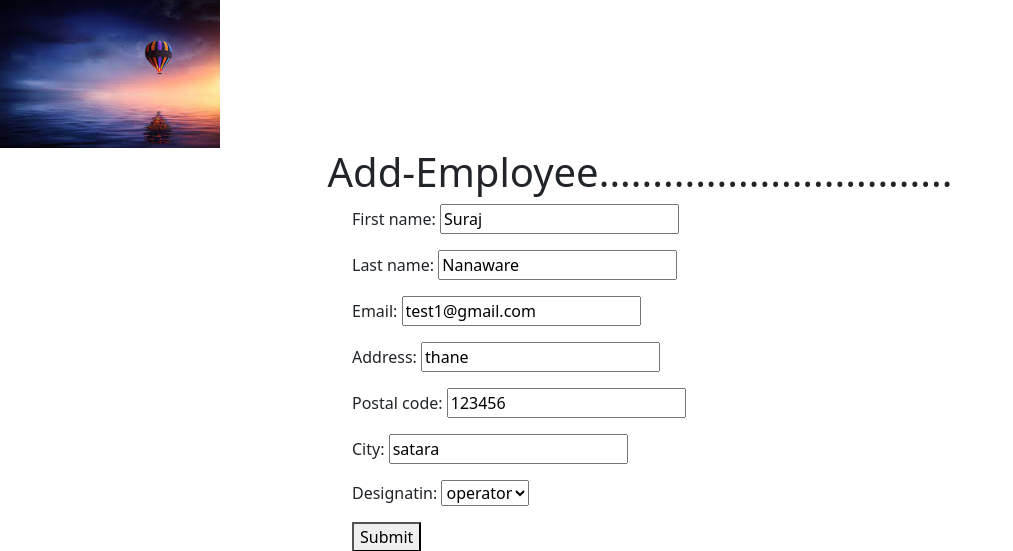
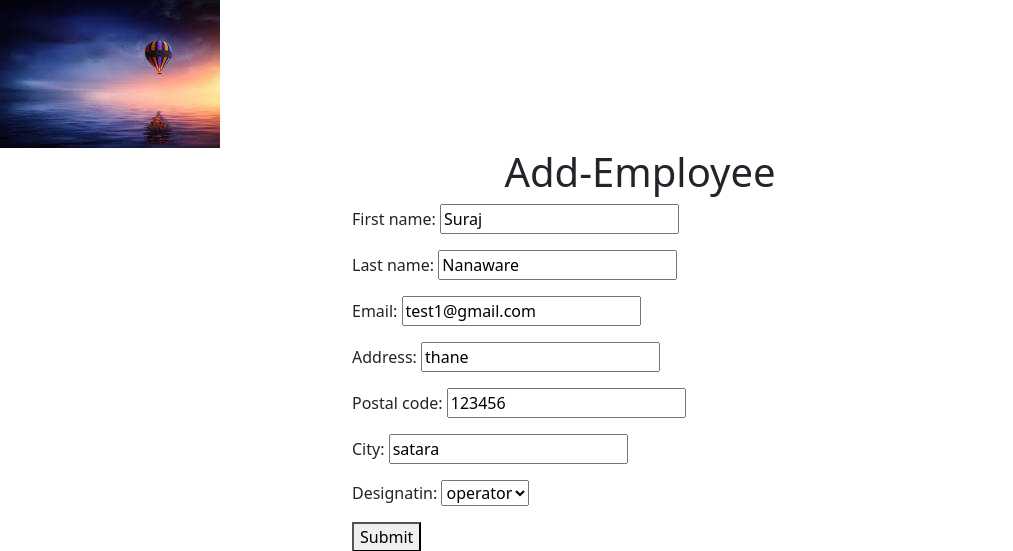
Before and after one commit to Suraj021195/new-reo, a Django app: page /edit/2/ in a window 1280 px wide. Shown: the top 551 px of the page, without its empty margins (0-1013 px from the left). Run offline with Django 4.2, Linux system fonts and the light colour scheme; data comes from the database, SQL or seed files in the repository.

Commit message:
my first commit

```diff
--- a/employee/templates/Add_employee.html
+++ b/employee/templates/Add_employee.html
@@ -7,13 +7,13 @@
     <meta name="viewport" content="width=device-width, initial-scale=1">
     <!-- Bootstrap CSS -->
     <link rel="stylesheet" href="https://cdn.jsdelivr.net/npm/bootstrap@5.1.3/dist/css/bootstrap.min.css">
-    <title>Add Employee-------------</title>
+    <title>Add Employee</title>
     <img src="{% static 'images/image.jpg' %}" alt="Example Image">
     <link rel="stylesheet" type="text/css" href="{% static 'css/add.css' %}">
 </head>
 <body>
 
-<h1 align="center">Add-Employee.................................</h1>
+<h1 align="center">Add-Employee</h1>
 <div class="container text-left">
     <form method="post" action="">
         {% csrf_token %}
```
